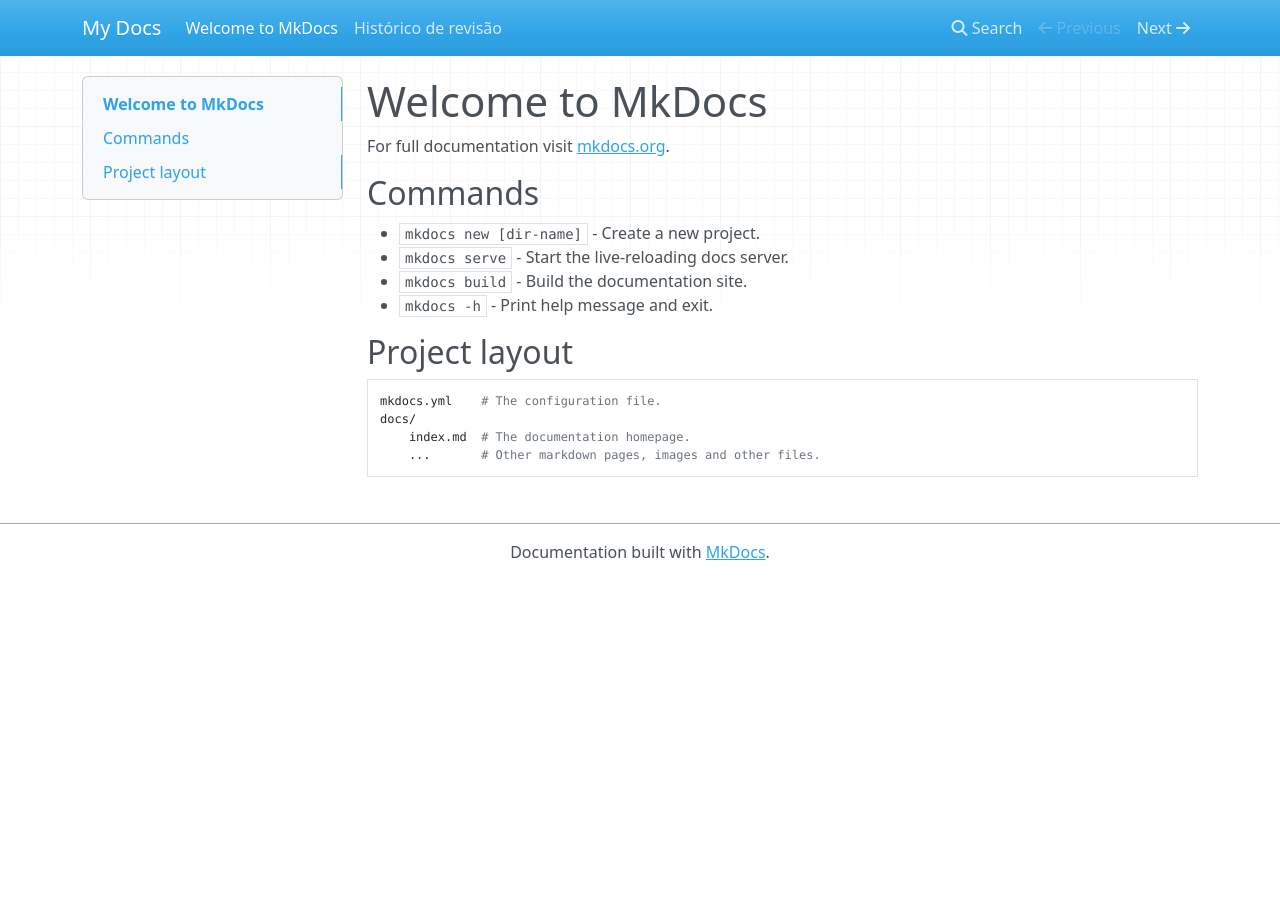
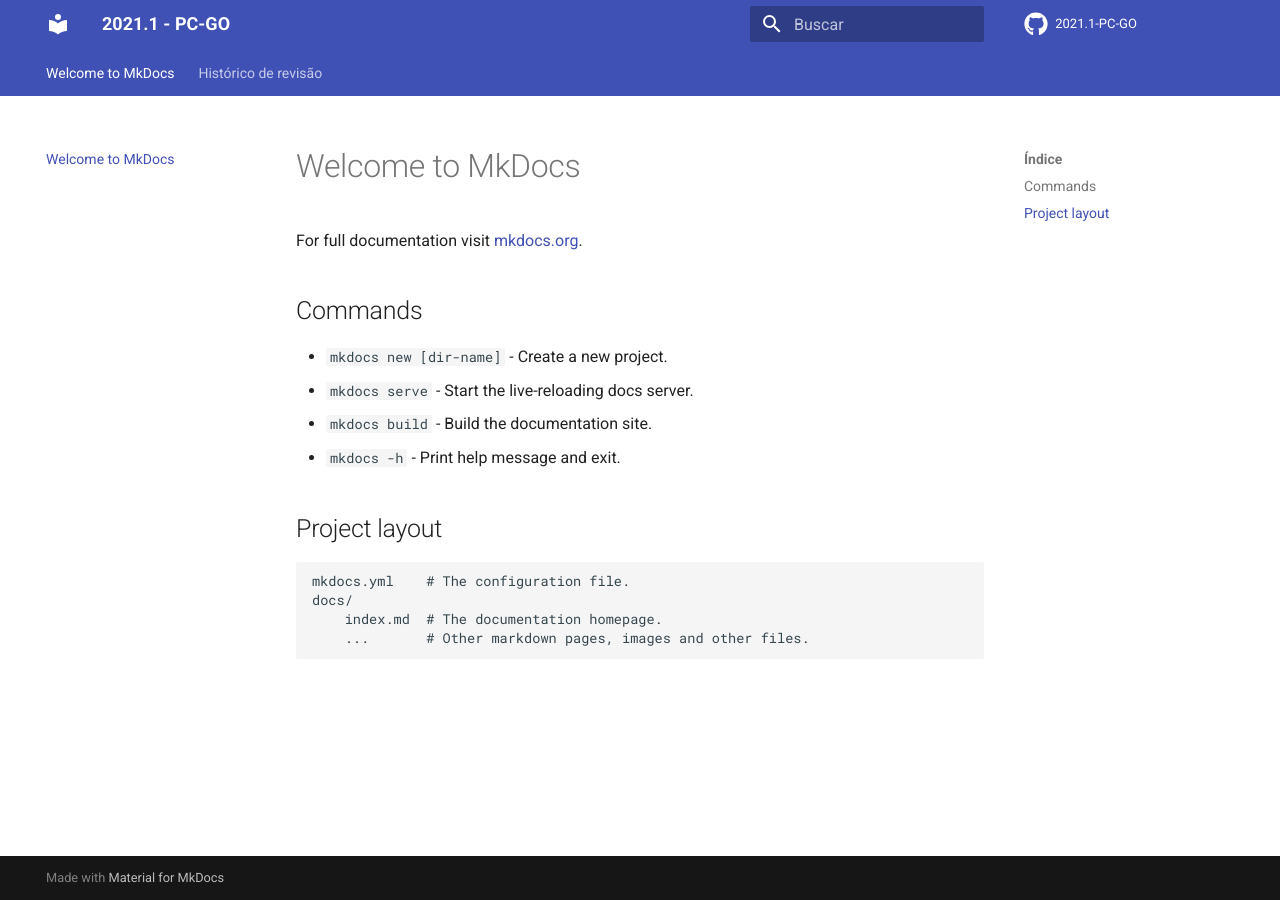
Before and after one commit to fga-eps-mds/2021.1-Oraculo, an MkDocs documentation site: the page built from docs/index.md, in a window 1280 px wide. Built offline with MkDocs 1.6.1 and Material for MkDocs 9.7.7, drawn with Linux system fonts in a browser that asks for light colours; nearby versions of some CDN libraries; comment, search, counter and statistics services are not loaded.

Commit message:
Linkando Repositorio com MKdocs

```diff
--- a/mkdocs.yml
+++ b/mkdocs.yml
@@ -1 +1,17 @@
-site_name: My Docs
+site_name: 2021.1 - PC-GO
+
+repo_name: '2021.1-PC-GO'
+repo_url: 'https://github.com/fga-eps-mds/2021.1-PC-GO'
+
+theme:
+  name: 'material'
+  language: pt
+  features:
+    - navigation.tabs
+    - navigation.sections
+  icon:
+    repo: fontawesome/brands/github
+
+plugins:
+  - search:
+      lang: pt
```
